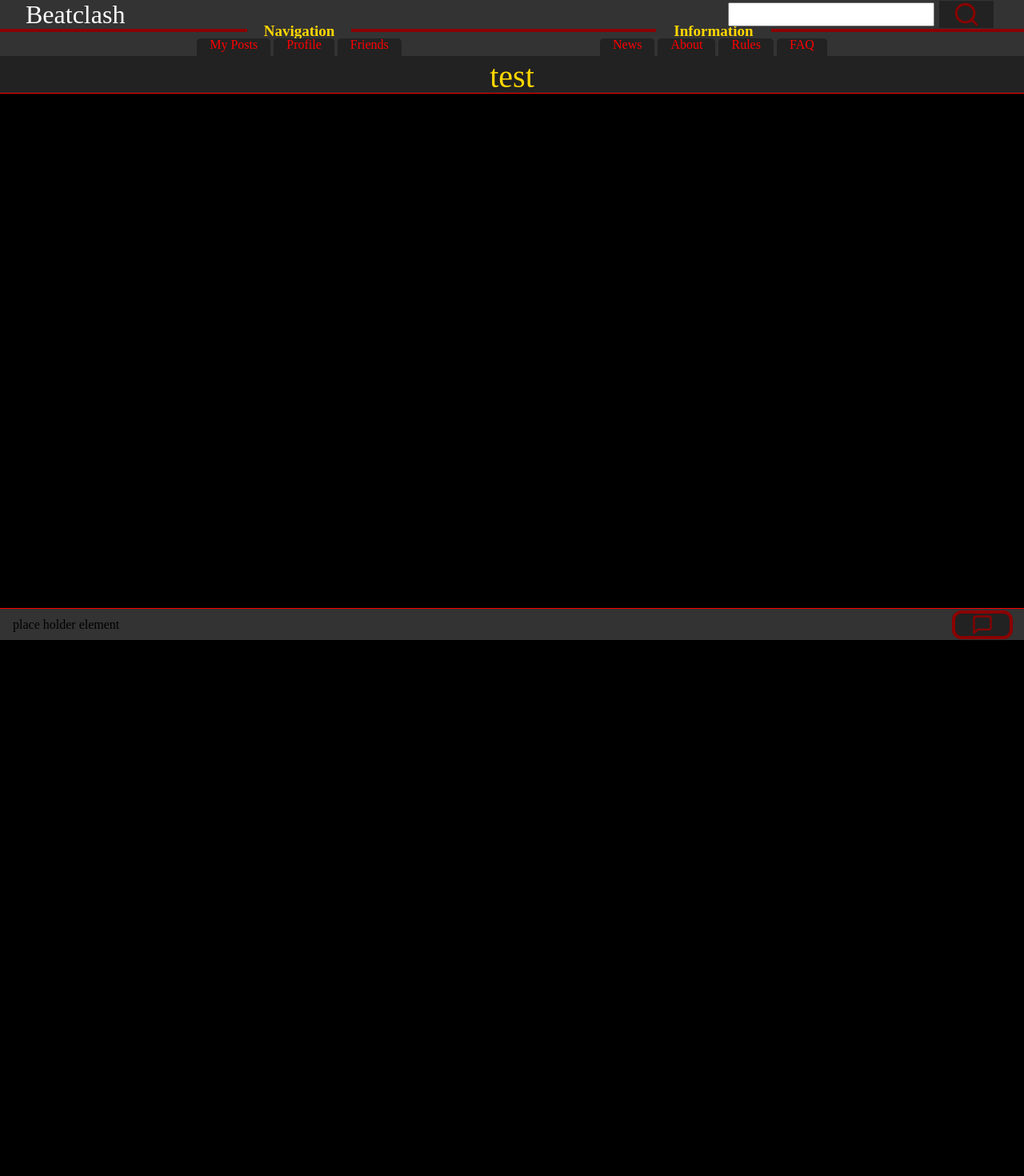
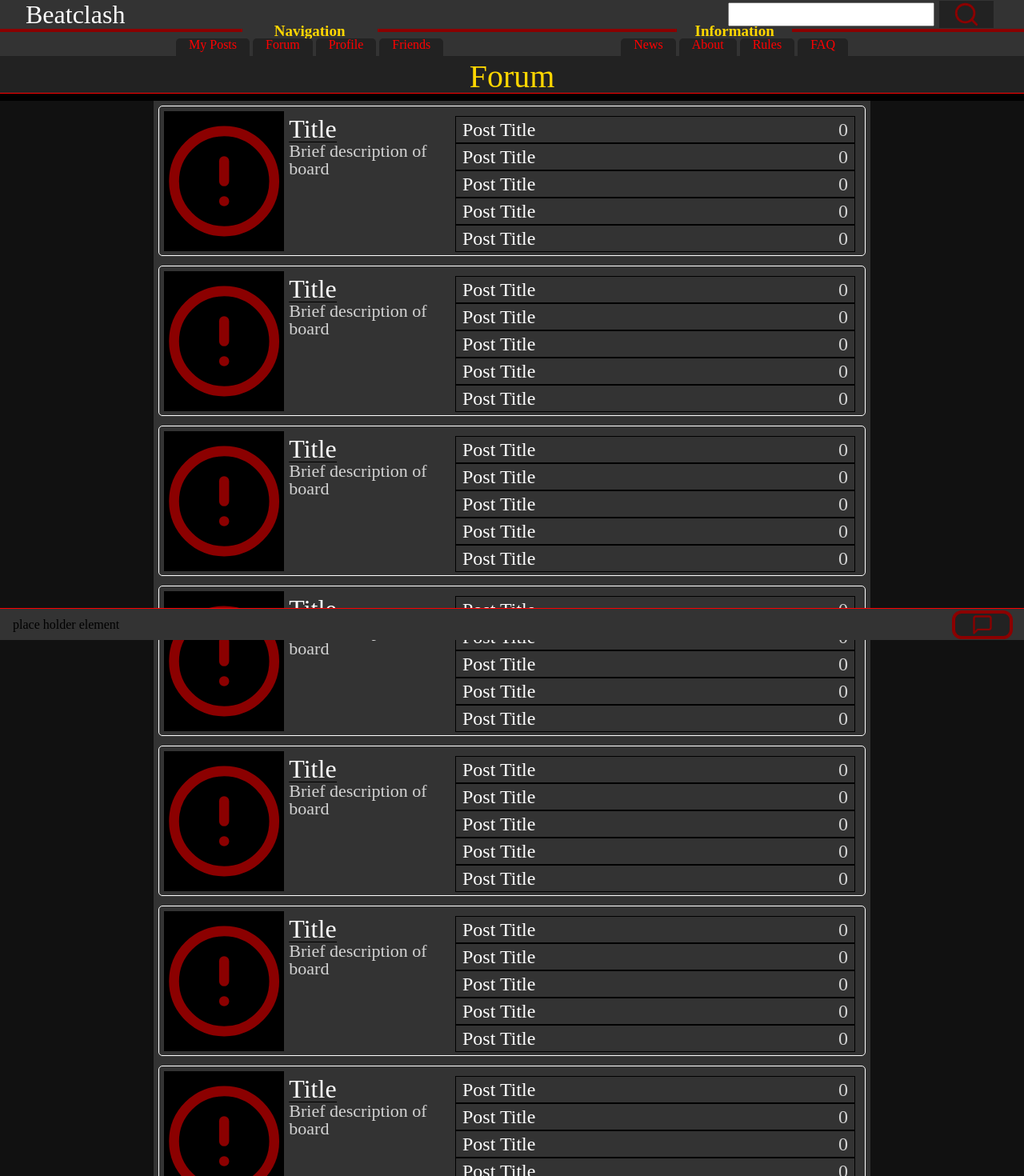
Before and after one commit to K413N/Beatclash, a React (Create React App) app in the folder client/: page /forum in a window 1280 px wide. Shown: the top 1470 px of the page at 80% size. Before the commit the page ends 800 px from the top, so only its background shows below. Built offline with nearby package versions, Linux system fonts and the light colour scheme.

Commit message:
sexy board list :0

```diff
--- a/client/src/App.js
+++ b/client/src/App.js
@@ -12,7 +12,7 @@ import Rules from "./Rules";
 import FAQ from "./FAQ";
 import News from "./News";
 import MyPosts from "./MyPosts";
-import Boards from "./Boards";
+import Forum from "./Forum";
 
 
 function App() {
@@ -24,7 +24,7 @@ function App() {
     <Routes>
       <Fragment>
         <Route exact path="/home" element={<Homepage />} />
-        <Route exact path="/boards" element={<Boards />} />
+        <Route exact path="/forum" element={<Forum />} />
         <Route exact path="/about" element={<About />} />
         <Route exact path="/login" element={<Login />} />
         <Route exact path="/faq" element={<FAQ />} />
--- a/client/src/Boards.js
+++ /dev/null
@@ -1,23 +0,0 @@
-import styled from "styled-components";
-import { Context } from "./Components/Context";
-import { useContext } from "react";
-
-const Boards = () => {
-    const {chat, setTitle} = useContext(Context);
-    setTitle("Boards");
-    return(
-        <Wrapper chat={chat}>
-        <div>Boards</div>
-        </Wrapper>
-    )
-}
-
-export default Boards;
-
-const Wrapper = styled.div`
-margin-top: 126px;
-background-color: gray;
-position: relative;
-width: 100%;
-height: 100%;
-`
--- /dev/null
+++ b/client/src/Components/Board.js
@@ -0,0 +1,151 @@
+import styled from "styled-components";
+import { Context } from "./Context";
+import { useContext } from "react";
+import { FiAlertCircle } from "react-icons/fi";
+import { NavLink } from "react-router-dom";
+
+const Board = () => {
+    const {chat} = useContext(Context);
+        return(
+            <Wrapper chat={chat}>
+            <BoardWrapper>
+                <BoardInner>
+                    <BoardNav to="/home">
+                    <BoardIMG />
+                    <BoardCol>
+                    <BoardTitle>Title</BoardTitle>
+                    <BoardDescription>Brief description of board</BoardDescription>
+                    </BoardCol>
+                    </BoardNav>
+                    <BoardCol>
+                        <RecentPost to="/home">
+                            <PostTitle>Post Title</PostTitle>
+                            <PostReplies>0</PostReplies>
+                        </RecentPost >
+                        <RecentPost to="/home">
+                            <PostTitle>Post Title</PostTitle>
+                            <PostReplies>0</PostReplies>
+                        </RecentPost>
+                        <RecentPost to="/home">
+                            <PostTitle>Post Title</PostTitle>
+                            <PostReplies>0</PostReplies>
+                        </RecentPost>
+                        <RecentPost to="/home">
+                            <PostTitle>Post Title</PostTitle>
+                            <PostReplies>0</PostReplies>
+                        </RecentPost>
+                        <RecentPost to="/home">
+                            <PostTitle>Post Title</PostTitle>
+                            <PostReplies>0</PostReplies>
+                        </RecentPost>
+
+                    </BoardCol>
+                </BoardInner>
+            </BoardWrapper>
+            </Wrapper>
+        )
+
+}
+
+export default Board;
+
+const Wrapper = styled.div`
+background-color: gray;
+position: relative;
+width: 100%;
+height: 100%;
+`
+
+const BoardWrapper = styled.div`
+display: flex;
+flex-direction: column;
+justify-content: center;
+align-items: center;
+background-color: #333;
+height: 200px;
+width: 100%;
+padding: 6px;
+`
+
+
+const PostReplies = styled.div`
+color: lightgray;
+`
+
+const PostTitle = styled.div`
+color: white;
+`
+
+const BoardNav = styled(NavLink)`
+display: flex;
+flex-direction: row;
+text-decoration: none;
+width: 100%;
+
+&&:hover {
+    background-color: #431;
+}
+`
+
+const RecentPost = styled(NavLink)`
+display: flex;
+flex-direction: row;
+justify-content: space-between;
+padding: 4px 8px 4px 8px;
+width: 500px;
+font-size: 24px;
+background-color: #333;
+border-style: solid;
+border-color: black;
+border-width: 1px;
+text-decoration: none;
+
+&&:hover {
+    background-color: #431;
+}
+`
+
+const BoardCol = styled.div`
+display: flex;
+flex-direction: column;
+align-items: flex-start;
+justify-content: flex-start;
+padding: 6px;
+`
+
+const BoardIMG = styled(FiAlertCircle)`
+background-color: black;
+color: darkred;
+width: 175px;
+height: 175px;
+`
+
+const BoardDescription = styled.div`
+font-size: 22px;
+color: lightgray;
+`
+
+const BoardTitle = styled.div`
+font-size: 32px;
+color: white;
+border-style: solid;
+border-width: 1px;
+border-top: 0;
+border-left: 0;
+border-right: 0;
+border-color: black;
+`
+
+const BoardInner = styled.div`
+display: flex;
+flex-direction: row;
+justify-content: space-between;
+background-color: #333;
+border-style: solid;
+border-color: white;
+border-width: 1px;
+height: 100%;
+padding: 6px;
+border-radius: 5px;
+color: white;
+`
--- a/client/src/Components/NavBar.js
+++ b/client/src/Components/NavBar.js
@@ -36,6 +36,7 @@ const NavBar = () => {
                 <TabTitle>Navigation</TabTitle>
             <TabRow>
             <NLink2 to="/posts">My Posts</NLink2>
+            <NLink2 to="/forum">Forum</NLink2>
             <NLink2 to="/profile/:profileId">Profile</NLink2>
             <NLink2 to="/friends">Friends</NLink2>
             </TabRow>
--- /dev/null
+++ b/client/src/Forum.js
@@ -0,0 +1,46 @@
+import styled from "styled-components";
+import { Context } from "./Components/Context";
+import { useContext } from "react";
+import Board from "./Components/Board";
+
+const Forum = () => {
+    const {chat, setTitle} = useContext(Context);
+    setTitle("Forum");
+    return(
+        <Wrapper chat={chat}>
+            <InnerWrapper>
+                <Board />
+                <Board />
+                <Board />
+                <Board />
+                <Board />
+                <Board />
+                <Board />
+            </InnerWrapper>
+            <BottomPad />
+        </Wrapper>
+    )
+}
+
+export default Forum;
+
+const BottomPad = styled.div`
+width: 100%;
+height: 44px;
+`
+
+const InnerWrapper = styled.div`
+width: 70%;
+`
+
+const Wrapper = styled.div`
+display: flex;
+flex-direction: column;
+justify-content: center;
+align-items: center;
+margin-top: 126px;
+background-color: #111;
+position: relative;
+width: 100%;
+height: 100%;
+`
--- a/client/src/Homepage.js
+++ b/client/src/Homepage.js
@@ -1,5 +1,4 @@
 import styled from "styled-components";
-import { FiAlertCircle } from "react-icons/fi";
 import { NavLink } from "react-router-dom";
 import { Context } from "./Components/Context";
 import { useContext } from "react";
@@ -7,44 +6,7 @@ import { useContext } from "react";
 const Homepage = () => {
     const {chat, setTitle} = useContext(Context);
     setTitle("Home");
-    return(
-        <Wrapper chat={chat}>
-        <BoardWrapper>
-            <BoardInner>
-                <BoardNav to="/home">
-                <BoardIMG />
-                <BoardCol>
-                <BoardTitle>Title</BoardTitle>
-                <BoardDescription>Brief description of board</BoardDescription>
-                </BoardCol>
-                </BoardNav>
-                <BoardCol>
-                    <RecentPost to="/home">
-                        <PostTitle>Post Title</PostTitle>
-                        <PostReplies>0</PostReplies>
-                    </RecentPost >
-                    <RecentPost to="/home">
-                        <PostTitle>Post Title</PostTitle>
-                        <PostReplies>0</PostReplies>
-                    </RecentPost>
-                    <RecentPost to="/home">
-                        <PostTitle>Post Title</PostTitle>
-                        <PostReplies>0</PostReplies>
-                    </RecentPost>
-                    <RecentPost to="/home">
-                        <PostTitle>Post Title</PostTitle>
-                        <PostReplies>0</PostReplies>
-                    </RecentPost>
-                    <RecentPost to="/home">
-                        <PostTitle>Post Title</PostTitle>
-                        <PostReplies>0</PostReplies>
-                    </RecentPost>
-
-                </BoardCol>
-            </BoardInner>
-        </BoardWrapper>
-        </Wrapper>
-    )
+    return(<Wrapper><div>hello</div></Wrapper>)
 }
 
 export default Homepage;
@@ -56,89 +18,3 @@ position: relative;
 width: 100%;
 height: 100%;
 `
-
-const PostReplies = styled.div`
-color: lightgray;
-`
-
-const PostTitle = styled.div`
-color: white;
-`
-
-const BoardNav = styled(NavLink)`
-display: flex;
-flex-direction: row;
-text-decoration: none;
-width: 100%;
-
-&&:hover {
-    background-color: #431;
-}
-`
-
-const RecentPost = styled(NavLink)`
-display: flex;
-flex-direction: row;
-justify-content: space-between;
-padding: 4px 8px 4px 8px;
-width: 500px;
-font-size: 24px;
-background-color: #333;
-border-style: solid;
-border-color: black;
-border-width: 1px;
-text-decoration: none;
-
-&&:hover {
-    background-color: #431;
-}
-`
-
-const BoardCol = styled.div`
-display: flex;
-flex-direction: column;
-align-items: flex-start;
-justify-content: flex-start;
-padding: 6px;
-`
-
-const BoardIMG = styled(FiAlertCircle)`
-background-color: black;
-color: darkred;
-width: 175px;
-height: 175px;
-`
-
-const BoardDescription = styled.div`
-font-size: 22px;
-color: lightgray;
-`
-
-const BoardTitle = styled.div`
-font-size: 32px;
-color: white;
-border-style: solid;
-border-width: 1px;
-border-top: 0;
-border-left: 0;
-border-right: 0;
-border-color: black;
-`
-
-const BoardInner = styled.div`
-display: flex;
-flex-direction: row;
-justify-content: space-between;
-background-color: #333;
-height: 100%;
-padding: 6px;
-border-radius: 5px;
-color: white;
-`
-
-const BoardWrapper = styled.div`
-width: 100;
-height: 200px;
-padding: 6px;
-background-color: black;
-`
```
